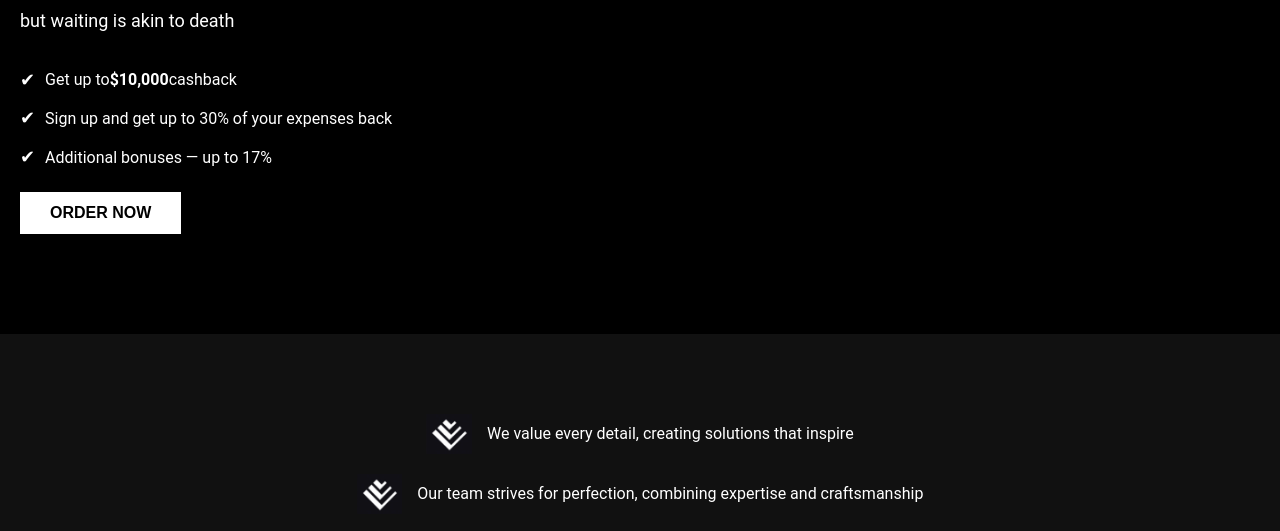
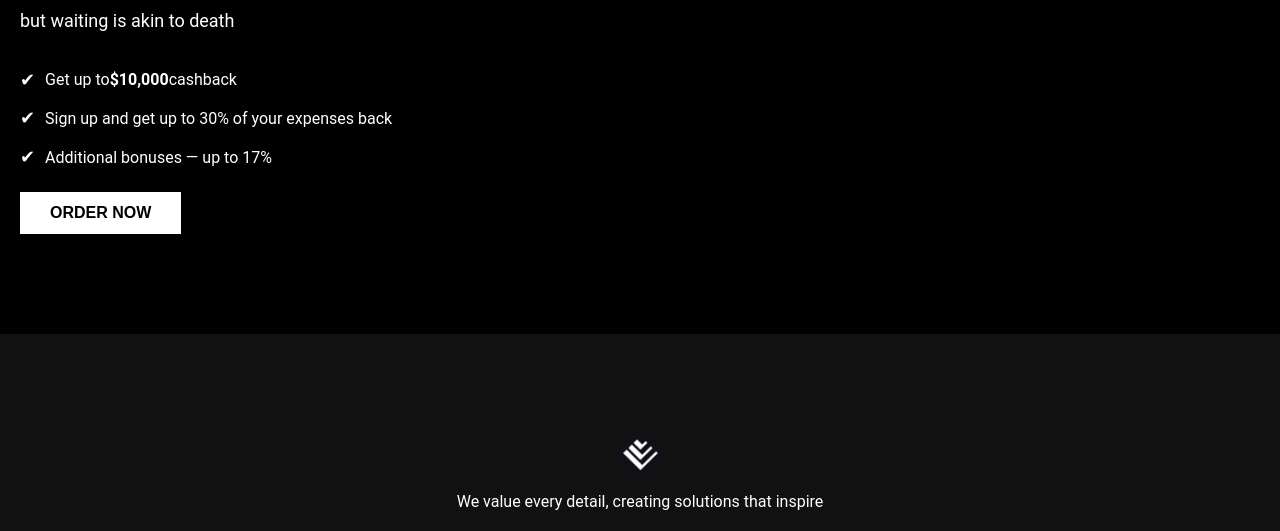
Before and after one commit to IgorEfimof/Figma, a plain HTML site: page index.html in a window 1280 px wide. Shown: the part 242-773 px from the top of the page. Drawn offline with Linux system fonts and the light colour scheme.

Commit message:
Update style.css

```diff
--- a/style.css
+++ b/style.css
@@ -101,18 +101,19 @@ body {
 .features ul {
     list-style: none;
     padding: 0;
+    margin: 0;
 }
 .features ul li {
     display: flex;
-    align-items: center;
-    justify-content: center;
-    margin: 20px 0;
-    gap: 15px;
+    flex-direction: column; /* Вертикальное расположение элементов */
+    align-items: center; /* Центрируем иконку и текст */
+    text-align: center; /* Текст по центру */
+    margin: 40px 0; /* Отступ между элементами */
 }
 .features ul li img {
-    height: 2.5em; /* Высота иконки равна высоте текста */
+    height: 2.5em; /* Высота иконки */
     width: auto; /* Сохраняем пропорции иконки */
-    vertical-align: middle; /* Выравниваем иконку по центру текста */
+    margin-bottom: 15px; /* Отступ между иконкой и текстом */
 }
 .features ul li p {
     font-size: 16px;
@@ -127,6 +128,7 @@ body {
     font-weight: 600;
     cursor: pointer;
     transition: background 0.3s, color 0.3s;
+    margin-top: 30px; /* Отступ сверху для кнопки */
 }
 .features button:hover {
     background: black;
```
